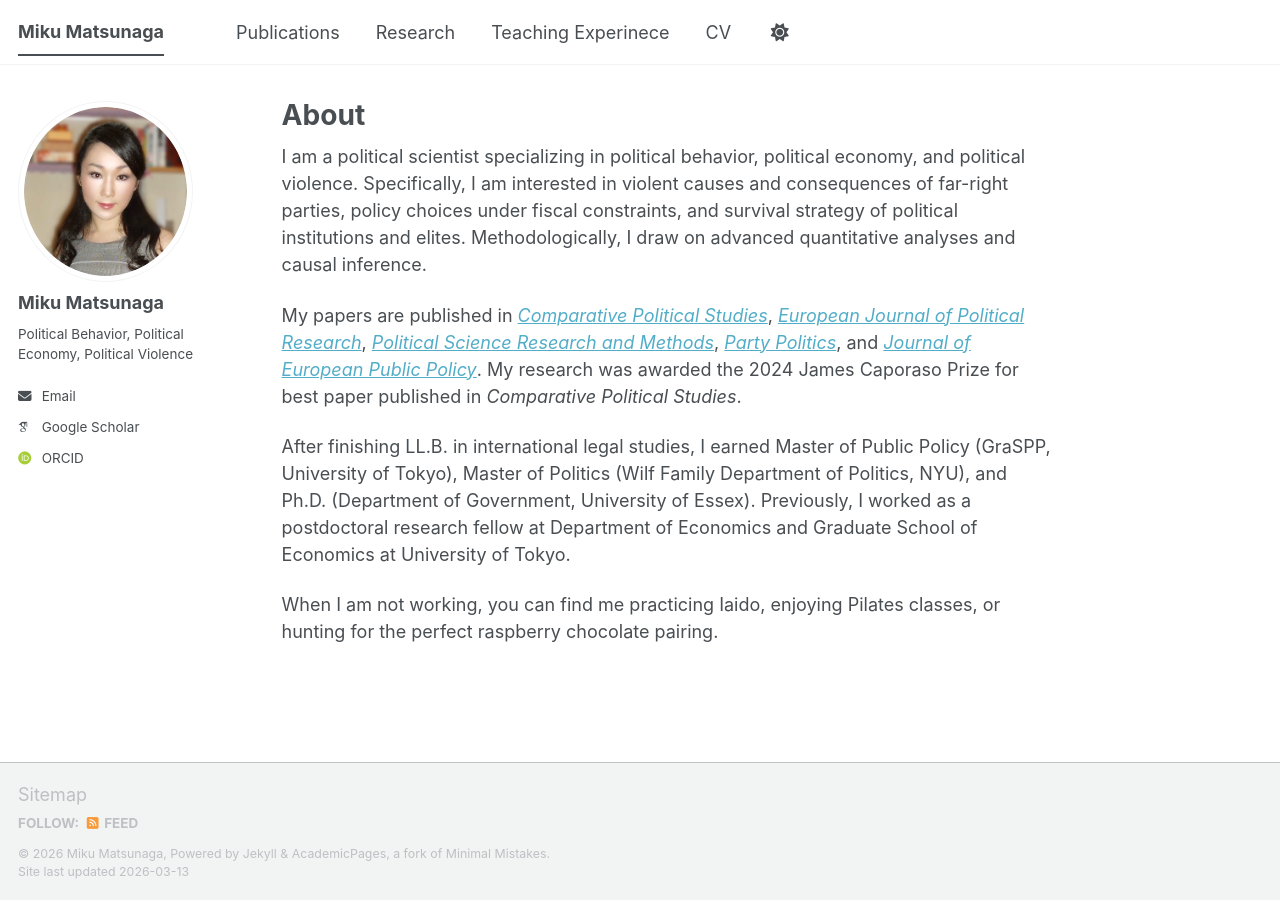
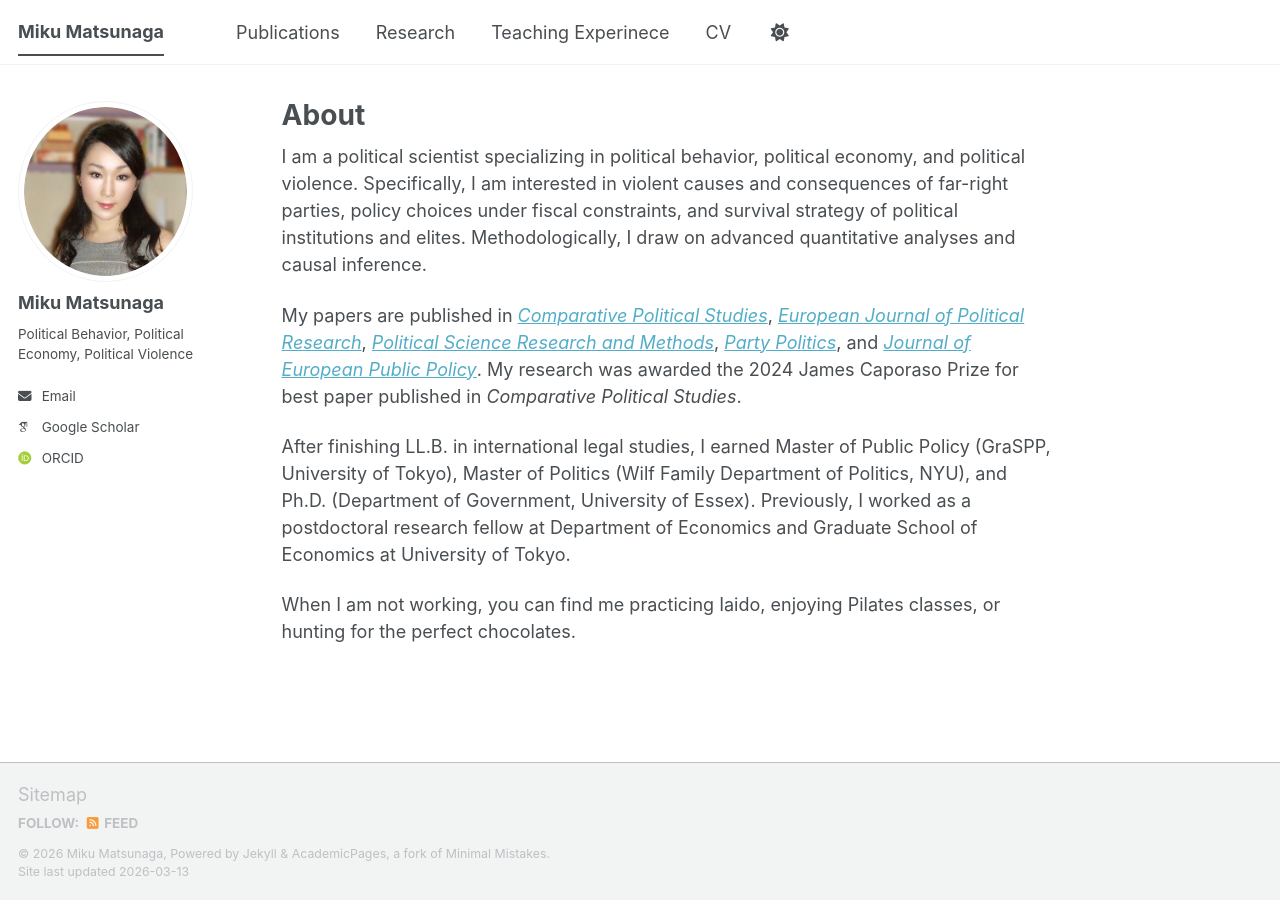
Before and after one commit to mikumatsunaga/mikumatsunaga.github.io, a Jekyll site: the page built from _pages/about.md, in a window 1280 px wide. Built offline with Jekyll 4.4.1, drawn with Linux system fonts in a browser that asks for light colours; some web fonts are replaced; a script bundle is joined from its source files by our own code; library files that are not in the unit come from our copies.

Commit message:
Update about.md

```diff
--- a/_pages/about.md
+++ b/_pages/about.md
@@ -15,4 +15,4 @@ My papers are published in [*Comparative Political Studies*](https://journals.sa
 
 After finishing LL.B. in international legal studies, I earned Master of Public Policy (GraSPP, University of Tokyo), Master of Politics (Wilf Family Department of Politics, NYU), and Ph.D. (Department of Government, University of Essex). Previously, I worked as a postdoctoral research fellow at Department of Economics and Graduate School of Economics at University of Tokyo.
 
-When I am not working, you can find me practicing Iaido, enjoying Pilates classes, or hunting for the perfect raspberry chocolate pairing.
+When I am not working, you can find me practicing Iaido, enjoying Pilates classes, or hunting for the perfect chocolates.
```
